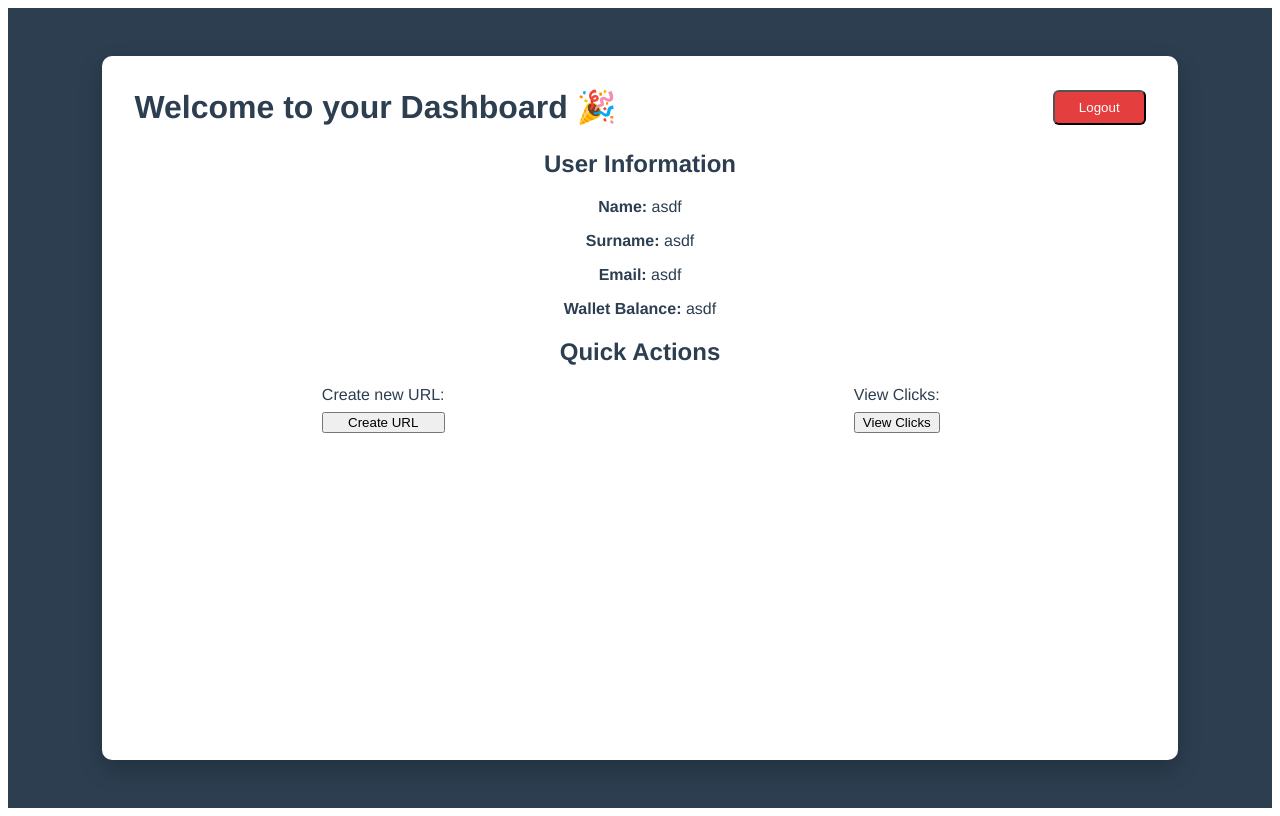
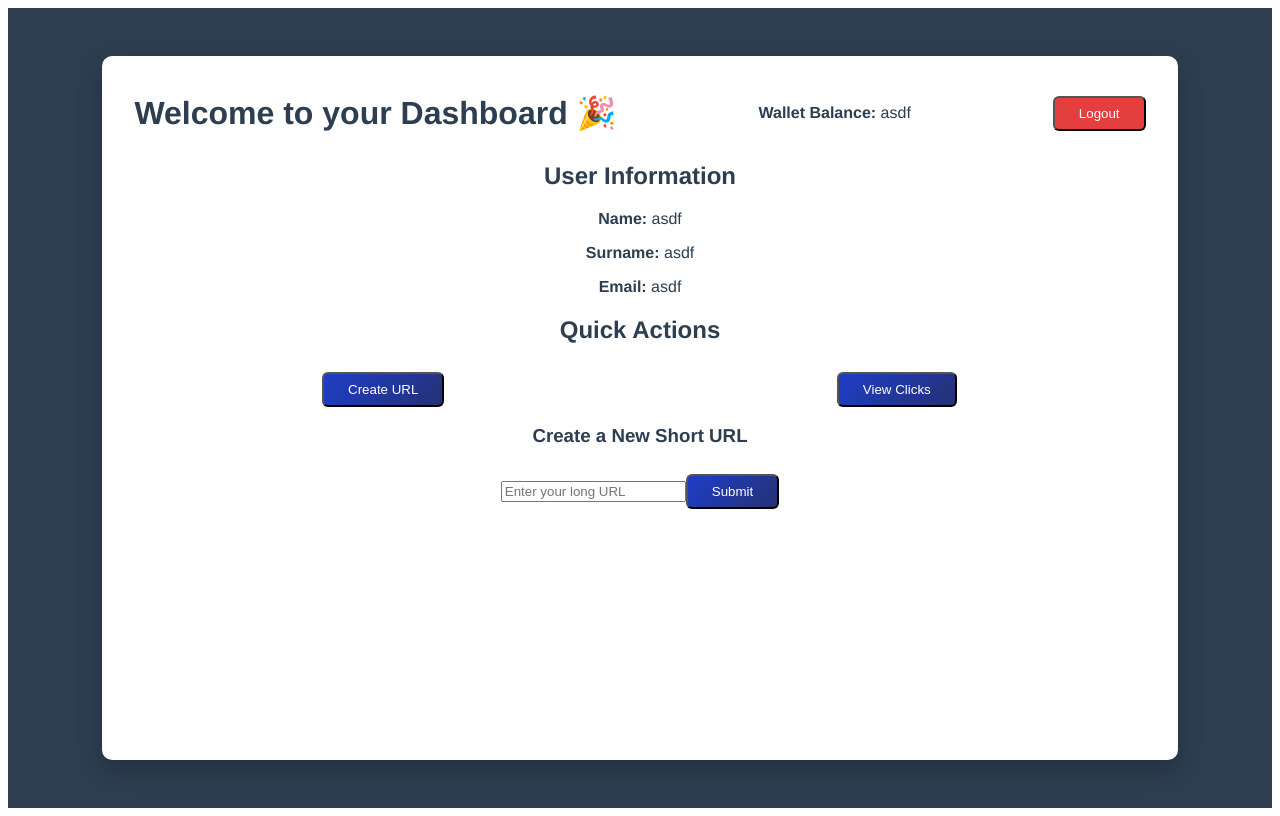
Before and after one commit to Turbo636/URLShortener_UI, a Vue app in the folder urlshortener_ui/: page /dashboard in a window 1280 px wide. Both pictures are taken after a click on the button "Create URL". Built offline with nearby package versions, Linux system fonts and the light colour scheme.

Commit message:
Update on dashboard view. Added forms, hiding forms when inactive. Displaying of clicks in table view

```diff
--- a/urlshortener_ui/src/components/DashboardView.vue
+++ b/urlshortener_ui/src/components/DashboardView.vue
@@ -10,6 +10,10 @@
               <h1 class="text-3xl font-bold text-center mb-8 text-gray-800">
                 Welcome to your Dashboard 🎉
               </h1>
+            </div>
+
+            <div>
+              <p class="text-gray-600"><strong class="text-gray-800">Wallet Balance:</strong> asdf</p>
             </div>
 
             <button
@@ -28,7 +32,7 @@
               <p class="text-gray-600"><strong class="text-gray-800">Name:</strong> asdf</p>
               <p class="text-gray-600"><strong class="text-gray-800">Surname:</strong> asdf</p>
               <p class="text-gray-600"><strong class="text-gray-800">Email:</strong> asdf</p>
-              <p class="text-gray-600"><strong class="text-gray-800">Wallet Balance:</strong> asdf</p>
+
             </div>
           </div>
 
@@ -39,17 +43,65 @@
             </h2>
             <div class="actions-grid">
               <div class="urlCreation">
-                <label class="block text-gray-700 mb-2 font-medium">Create new URL:</label>
-                <button class="w-full bg-blue-600 text-white px-4 py-2 rounded hover:bg-blue-700 transition">
+                <!-- <label class="block text-gray-700 mb-2 font-medium">Create new URL:</label> -->
+                <button class="dashboardBtns" @click="showCreateUrlForm">
                   Create URL
                 </button>
               </div>
               <div class="viewWallet">
-                <label class="block text-gray-700 mb-2 font-medium">View Clicks:</label>
-                <button class="w-full bg-green-600 text-white px-4 py-2 rounded hover:bg-green-700 transition">
+                <!-- <label class="block text-gray-700 mb-2 font-medium">View Clicks:</label> -->
+                <button class="dashboardBtns" @click="showClicksTable">
                   View Clicks
                 </button>
               </div>
+            </div>
+              <div class="actions">
+                <div class="mb-8" v-if="newUrlRequired">
+                  <h3 class="text-lg font-medium mb-3 text-gray-700">Create a New Short URL</h3>
+                  <form @submit.prevent="createUrl" class="flex gap-2">
+                    <input
+                      v-model="newUrl"
+                      type="text"
+                      placeholder="Enter your long URL"
+                      class="flex-1 border border-gray-300 rounded px-3 py-2 focus:outline-none focus:ring-2 focus:ring-blue-500"
+                    />
+                    <button class="dashboardBtns" type="submit">
+                      Submit
+                    </button>
+                  </form>
+                </div>
+                <div v-if="showTableClicks" class="tableClick mt-8">
+                  <h3 class="text-lg font-medium mb-3 text-gray-700">URL Click Statistics</h3>
+                  <table >
+                    <thead class="bg-gray-100">
+                      <tr>
+                        <th class="border border-gray-200 px-3 py-2 text-left">Short URL</th>
+                        <th class="border border-gray-200 px-3 py-2 text-left">Original URL</th>
+                        <th class="border border-gray-200 px-3 py-2 text-center">Clicks</th>
+                      </tr>
+                    </thead>
+                    <tbody>
+                      <tr v-for="(item, index) in clickData" :key="index">
+                        <td class="border border-gray-200 px-3 py-2 text-blue-600 underline">
+                          {{ item.shortUrl }}
+                        </td>
+                        <td class="border border-gray-200 px-3 py-2 truncate">
+                          {{ item.originalUrl }}
+                        </td>
+                        <td class="border border-gray-200 px-3 py-2 text-center">
+                          {{ item.clicks }}
+                        </td>
+                      </tr>
+
+                      <tr v-if="clickData.length === 0">
+                        <td colspan="3" class="text-center py-3 text-gray-500">
+                          No data found
+                        </td>
+                      </tr>
+                    </tbody>
+                  </table>
+                </div>
+                <!-- </div> -->
             </div>
           </div>
         </div>
@@ -67,6 +119,35 @@ import { useRouter } from 'vue-router'
 
 const router = useRouter()
 const userData = ref('')
+const newUrl = ref('')
+const newUrlRequired = ref(false)
+const showTableClicks = ref(false)
+
+
+const showCreateUrlForm = () => {
+  newUrlRequired.value = true
+  showTableClicks.value = false
+}
+
+const showClicksTable = () => {
+  showTableClicks.value = true
+  newUrlRequired.value = false
+}
+
+const createUrl = () => {
+  if (!newUrl.value) return alert('Please enter a URL')
+
+  // Here you would typically send newUrl.value to your backend to create the short URL
+  console.log('Creating short URL for:', newUrl.value)
+
+  // Reset input field after submission
+  newUrl.value = ''
+}
+
+const clickData = ref([
+  { shortUrl: 'abc123', originalUrl: 'https://example.com/product/123', clicks: 12 },
+  { shortUrl: 'xyz789', originalUrl: 'https://mywebsite.com/page', clicks: 5 }
+])
 
 onMounted(() => {
   console.log('DashboardView mounted')
@@ -133,9 +214,39 @@ const logout = () => {
 justify-content: center;
   button {
     margin-top: 0.5rem;
-
+    padding: 0.5rem 1.5rem;
+    border-radius: 0.375rem;
+    color: white;
+    cursor: pointer;
+    background: linear-gradient(135deg, #1e3ec8 0%, #253174 100%);
+    transition: transform 0.2s;
   }
 }
 
+.dashboardBtns {
+
+    margin-top: 0.5rem;
+    padding: 0.5rem 1.5rem;
+    border-radius: 0.375rem;
+    color: white;
+    cursor: pointer;
+    background: linear-gradient(135deg, #1e3ec8 0%, #253174 100%);
+    transition: transform 0.2s;
+}
+
+.tableClick {
+  display: grid;
+  align-items: center;
+  justify-content: center;
+  max-height: 400px; /* Adjust as needed */
+  overflow-y: auto;
+  /* table {
+    background-color: red;
+  } */
+}
+
+.dashboardBtns:hover, .urlCreation button:hover, .viewWallet button:hover, .logoutBtn:hover {
+    transform: scale(1.05);
+}
 
 </style>
```
